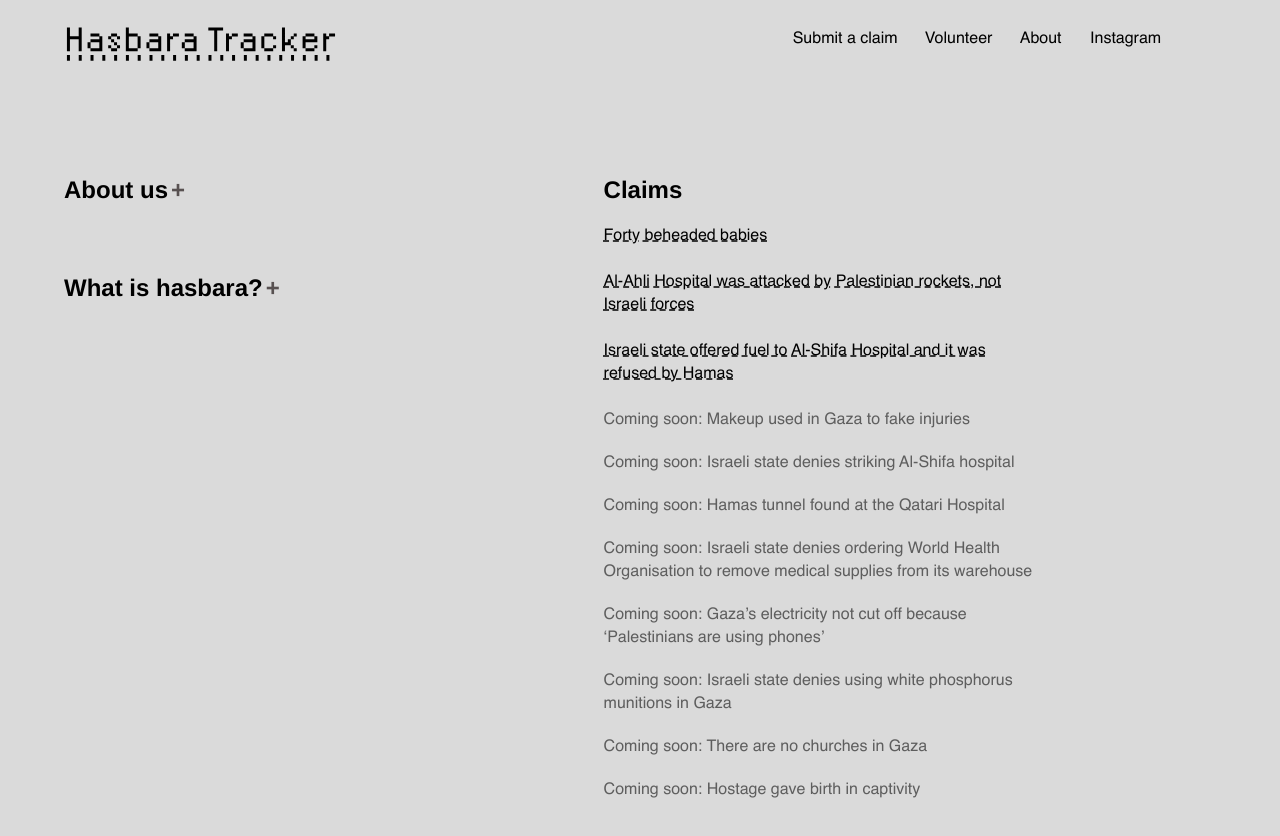
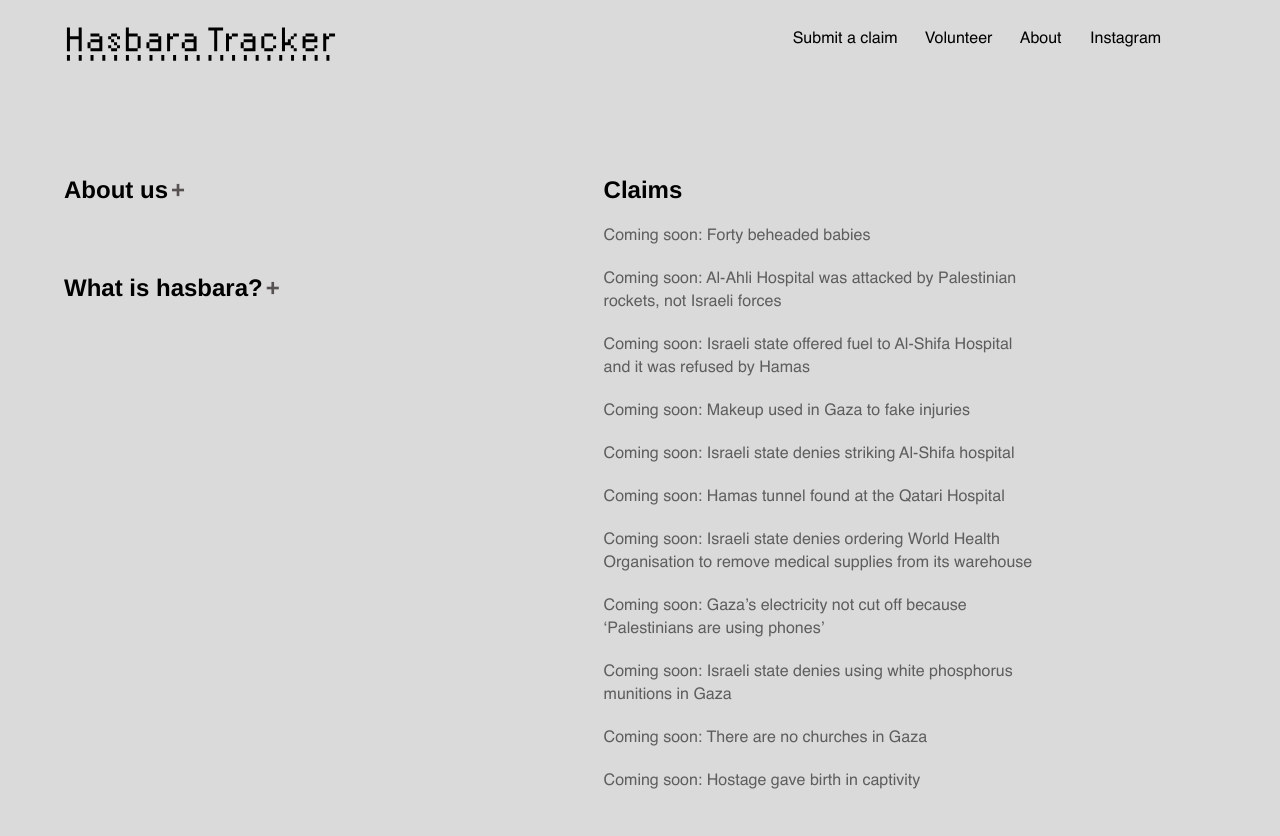
Before and after one commit to tamtzekin/hasbara-tracker, a React (Create React App) app: page / in a window 1280 px wide. Shown: the top 836 px of the page. Built offline with nearby package versions, Linux system fonts and the light colour scheme.

Commit message:
disabled claims

```diff
--- a/src/components/ClaimsList.js
+++ b/src/components/ClaimsList.js
@@ -5,11 +5,11 @@ const ClaimsList = () => {
     return (
     <>
         <h2>Claims</h2>
-        <div className="claim-link"><Link to="/forty-beheaded-babies">Forty beheaded babies</Link></div><br />
+        <div className="claim-coming-soon">Coming soon: Forty beheaded babies</div>
 
-        <div className="claim-link"><Link to="/al-ahli-attacked">Al-Ahli Hospital was attacked by Palestinian rockets, not Israeli forces</Link></div><br />
+        <div className="claim-coming-soon">Coming soon: Al-Ahli Hospital was attacked by Palestinian rockets, not Israeli forces</div>
 
-        <div className="claim-link"><Link to="/al-shifa-fuel">Israeli state offered fuel to Al-Shifa Hospital and it was refused by Hamas</Link></div><br />
+        <div className="claim-coming-soon">Coming soon: Israeli state offered fuel to Al-Shifa Hospital and it was refused by Hamas</div>
 
         <div className="claim-coming-soon">Coming soon: Makeup used in Gaza to fake injuries</div>
 
```
